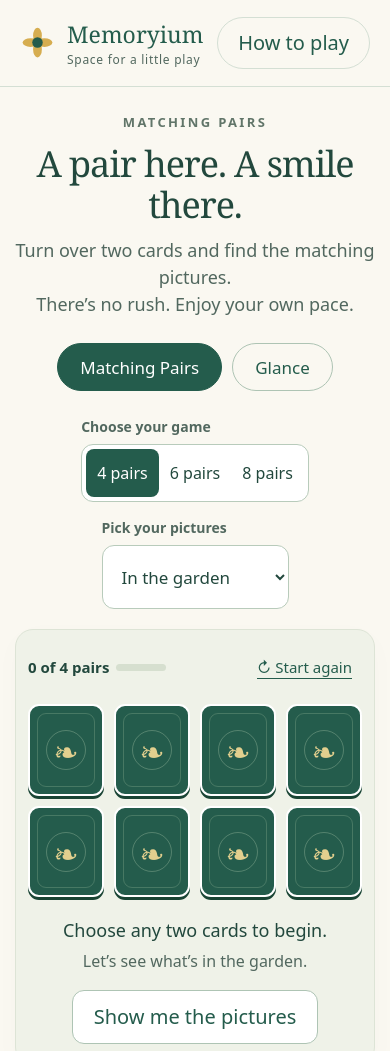
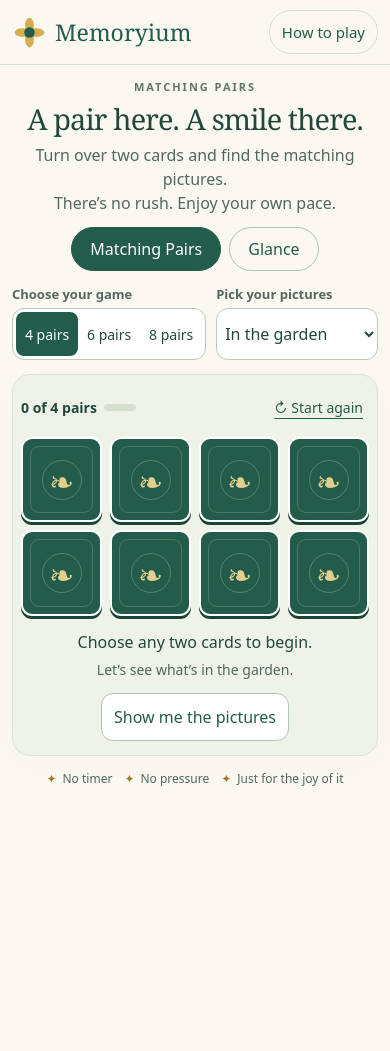
Before and after one commit to ozyjay/Memoryium, a website: page public/index.html in a window 390 px wide. Shown: the top 1051 px of the page. After the commit the page ends 844 px from the top, so only its background shows below. Drawn offline with Linux system fonts and the light colour scheme.

Commit message:
Improve portrait layouts for Memoryium games

```diff
--- a/public/styles/glance.css
+++ b/public/styles/glance.css
@@ -144,6 +144,16 @@ select {
 .guide {
   max-width: 710px;
   margin: auto;
+}
+.setup-hint {
+  display: none;
+}
+.play-guide {
+  margin: 0;
+  padding-top: 12px;
+}
+.play-guide > summary {
+  color: var(--green);
 }
 .guide li {
   margin: 10px 0;
@@ -403,4 +413,140 @@ details a {
     width: 46px;
     height: 46px;
   }
+
+  .small-link {
+    max-width: 110px;
+    text-align: right;
+    font-size: 15px !important;
+  }
+  .intro {
+    margin-bottom: 0;
+  }
+  .settings {
+    grid-template-columns: minmax(0, 1fr);
+    gap: 10px;
+    margin-bottom: 12px;
+  }
+  .settings > div:first-child {
+    grid-column: 1 / -1;
+  }
+  .settings > div:has(#spread:disabled) {
+    display: none;
+  }
+  .settings > div {
+    min-width: 0;
+  }
+  label {
+    font-size: 14px;
+    margin-bottom: 4px;
+  }
+  select {
+    min-width: 0;
+    min-height: 48px;
+    padding: 8px 4px;
+    font-size: 16px;
+  }
+  .setup-hint {
+    display: block;
+    margin: 0 0 8px;
+    font-size: 15px;
+    color: var(--muted);
+  }
+  .play-guide {
+    padding-top: 6px;
+    font-size: 15px;
+  }
+  .play-guide > summary {
+    display: list-item;
+    align-content: center;
+  }
+  .samples {
+    gap: 12px;
+  }
+  .samples > div {
+    flex: 0 0 calc(50% - 12px);
+  }
+  .actions {
+    gap: 8px;
+    margin-top: 12px;
+  }
+  #setup > .actions {
+    display: grid;
+    grid-template-columns: 1fr;
+  }
+  .primary,
+  .secondary {
+    min-height: 48px;
+    padding: 9px 12px;
+    font-size: 16px;
+  }
+  .is-playing .intro,
+  .is-playing .game-nav,
+  .is-playing .note {
+    display: none;
+  }
+  .round-top {
+    flex-wrap: wrap;
+    gap: 6px;
+    margin-bottom: 10px;
+  }
+  .round-top > div {
+    display: flex;
+    gap: 6px;
+  }
+  .round-top .secondary {
+    padding: 8px;
+    font-size: 14px;
+  }
+  .badge {
+    padding: 6px 8px;
+    font-size: 12px;
+  }
+  #round {
+    scroll-margin-top: 12px;
+  }
+  #scene {
+    height: clamp(160px, 28svh, 240px);
+    aspect-ratio: auto;
+  }
+  .trial-instructions {
+    min-height: 0;
+    margin: 10px 0;
+  }
+  #prompt {
+    font-size: 18px;
+  }
+  .trial-instructions p {
+    font-size: 14px;
+  }
+  .flower-choices {
+    gap: 8px;
+  }
+  .flower-button {
+    min-width: 0;
+    padding: 7px 4px;
+    font-size: 15px;
+  }
+  .flower-button svg {
+    width: 48px;
+    height: 48px;
+    margin-bottom: 3px;
+  }
+  .directions {
+    grid-template-columns: repeat(3, minmax(0, 1fr));
+  }
+  .directions button {
+    min-width: 0;
+    min-height: 56px;
+    padding: 5px 2px;
+  }
+  #feedback {
+    margin-top: 10px;
+  }
+  #feedback h2 {
+    font-size: 24px;
+  }
+  #feedback p {
+    font-size: 16px;
+  }
 }
--- a/public/styles/index.css
+++ b/public/styles/index.css
@@ -428,6 +428,113 @@ dialog p {
     font-size: 18px;
   }
 }
+@media (max-width: 600px) {
+  .help {
+    padding: 8px 12px;
+    font-size: 15px;
+    min-height: 44px;
+  }
+  .settings {
+    display: grid;
+    grid-template-columns: minmax(0, 1.2fr) minmax(0, 1fr);
+    gap: 10px;
+    margin: 14px 0;
+  }
+  .settings > div {
+    min-width: 0;
+  }
+  .label {
+    font-size: 13px;
+    margin-bottom: 4px;
+  }
+  .segments {
+    padding: 3px;
+  }
+  .segments button {
+    flex: 1;
+    padding: 7px 2px;
+    font-size: 14px;
+    min-height: 44px;
+    white-space: nowrap;
+  }
+  select {
+    width: 100%;
+    min-width: 0;
+    height: 52px;
+    padding: 8px 4px;
+    font-size: 16px;
+  }
+  .play-area {
+    padding: 10px 8px 14px;
+  }
+  .game-top {
+    gap: 4px;
+    margin-bottom: 8px;
+    font-size: 14px;
+  }
+  .quiet {
+    min-height: 44px;
+    padding: 6px;
+    font-size: 14px;
+  }
+  .track {
+    width: 32px;
+  }
+  .board {
+    grid-template-columns: repeat(4, minmax(0, 1fr));
+    gap: 8px;
+  }
+  .card {
+    aspect-ratio: 0.95;
+    min-height: 62px;
+    padding: 4px 2px;
+  }
+  .picture {
+    font-size: clamp(28px, 8vw, 38px);
+  }
+  .name {
+    max-width: 100%;
+    margin-top: 3px;
+    font-size: 12px;
+    line-height: 1.15;
+    overflow-wrap: anywhere;
+  }
+  .below {
+    min-height: 0;
+    margin-top: 14px;
+  }
+  .status {
+    font-size: 16px;
+  }
+  .substatus {
+    font-size: 14px;
+  }
+  .primary,
+  .secondary {
+    min-height: 48px;
+    margin-top: 8px;
+    padding: 9px 12px;
+    font-size: 16px;
+  }
+  .footer-note {
+    flex-wrap: wrap;
+    gap: 4px 12px;
+    margin-top: 14px;
+    font-size: 12px;
+  }
+  dialog {
+    max-height: calc(100svh - 24px);
+    overflow-y: auto;
+    padding: 20px;
+    font-size: 16px;
+  }
+  dialog h2 {
+    font-size: 26px;
+  }
+  dialog p {
+    font-size: 16px;
+  }
+}
 @media (prefers-reduced-motion: reduce) {
   * {
     transition: none !important;
--- a/public/styles/memoryium.css
+++ b/public/styles/memoryium.css
@@ -102,6 +102,45 @@ a:focus-visible {
   }
 }
 
+@media (max-width: 600px) {
+  header {
+    gap: 8px;
+    padding: 10px 12px;
+  }
+  header .brand {
+    gap: 8px;
+    font-size: 23px;
+  }
+  .brand small {
+    display: none;
+  }
+  main {
+    padding: 14px 12px 20px;
+  }
+  .intro h1 {
+    margin: 6px 0 8px;
+    font-size: clamp(26px, 7.4vw, 34px);
+  }
+  .intro p {
+    font-size: 16px;
+  }
+  .eyebrow {
+    font-size: 11px;
+  }
+  .game-nav {
+    gap: 8px;
+    margin: 12px 0;
+  }
+  .game-nav a {
+    min-height: 44px;
+    padding: 8px 18px;
+    font-size: 16px;
+  }
+  .host-footer {
+    padding: 10px 12px;
+  }
+}
+
 @media (prefers-reduced-motion: reduce) {
   *,
   *::before,
```
Also changed, not shown: docs/REVIEW.md (+4 -2 lines), public/glance.html (+7 -1 lines), public/scripts/glance.js (+21 -1 lines), tests/mobile.spec.js (added, +100 -0 lines).
